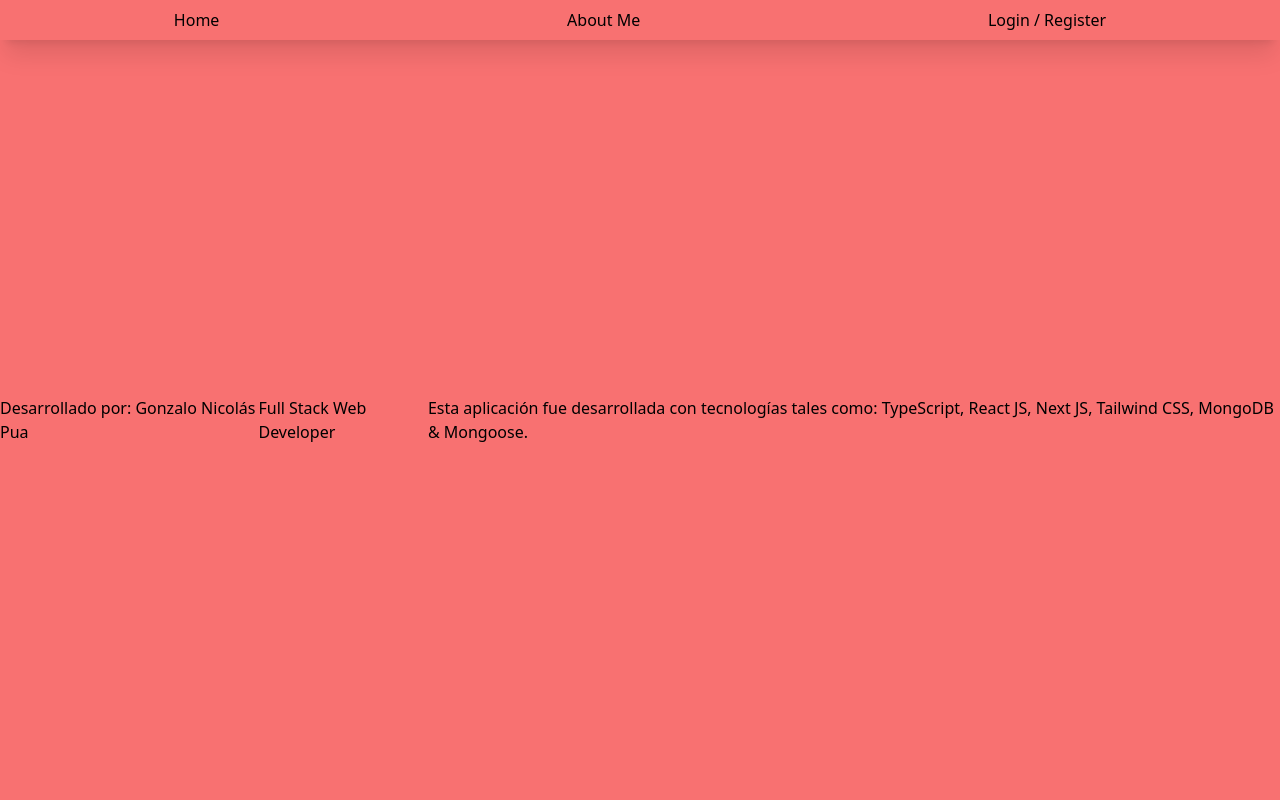
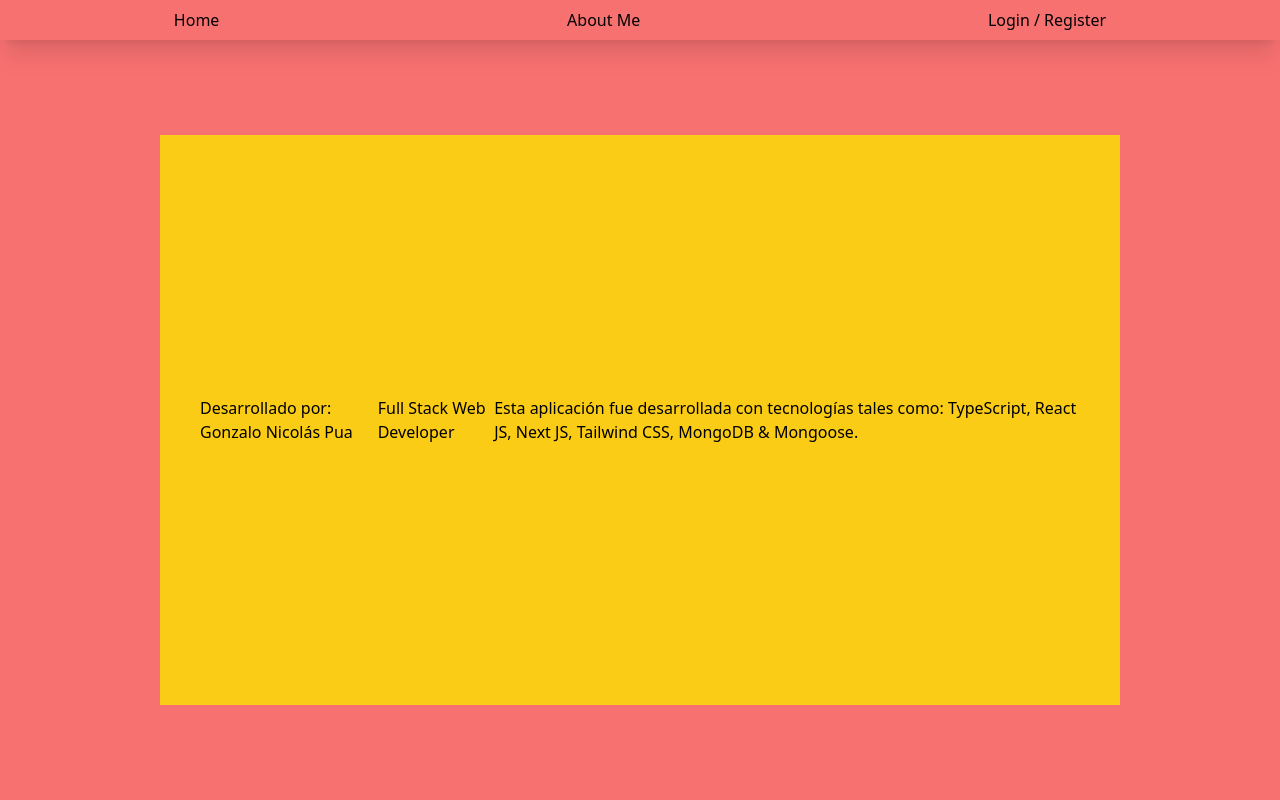
Before and after one commit to NicoPua/ImagesGalery, a Next.js app in the folder images-gallery/: page /aboutme in a window 1280 px wide. Shown: the top 800 px of the page. Built offline with nearby package versions, Linux system fonts and the light colour scheme.

Commit message:
About me created

```diff
--- a/images-gallery/pages/aboutme/index.tsx
+++ b/images-gallery/pages/aboutme/index.tsx
@@ -7,10 +7,12 @@ const inter = Inter({ subsets: ['latin'] })
 export default function AboutMe() {
   return (
     <Layout title='About Me | Images-Gallery' description='Información acerca del creador de esta app.'>
-      <div className='pt-10 bg-red-400 w-full h-screen flex items-center'>
-        <h1>Desarrollado por: Gonzalo Nicolás Pua</h1>
-        <h2>Full Stack Web Developer</h2>
-        <p>Esta aplicación fue desarrollada con tecnologías tales como: TypeScript, React JS, Next JS, Tailwind CSS, MongoDB & Mongoose. </p>
+      <div className='pt-10 bg-red-400 w-full h-screen flex justify-center items-center'>
+        <div className='p-10 w-3/4 h-3/4 bg-yellow-400 flex items-center'>
+          <h1>Desarrollado por: Gonzalo Nicolás Pua</h1>
+          <h2>Full Stack Web Developer</h2>
+          <p>Esta aplicación fue desarrollada con tecnologías tales como: TypeScript, React JS, Next JS, Tailwind CSS, MongoDB & Mongoose. </p>
+        </div>
       </div>
     </Layout>
   )
```
